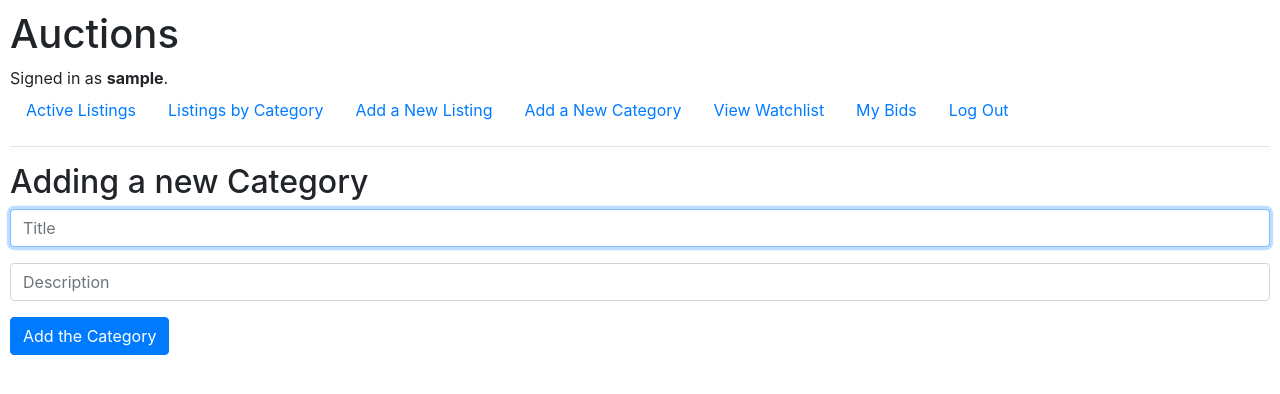
After one commit to IliasElab/CS50_Commerce, a Django app: page /addcategory in a window 1280 px wide. The commit adds this page. Shown: the top 394 px of the page. Run offline with Django 3.2, Linux system fonts and the light colour scheme; the visitor is signed in with stand-in values (Sample User, id 1); some libraries are stand-ins or nearby versions.

Commit message:
Category + Changing routes and urls + Admin Interface

```diff
--- a/auctions/models.py
+++ b/auctions/models.py
@@ -1,5 +1,6 @@
 from django.contrib.auth.models import AbstractUser
 from django.db import models
+from datetime import datetime
 
 
 class Auction(models.Model):
@@ -7,9 +8,9 @@ class Auction(models.Model):
     baseprice = models.IntegerField()
     title = models.CharField(max_length= 100)
     description = models.TextField(max_length=1500)
-    category = models.CharField(max_length= 50, default=None)
     image = models.URLField(max_length=200, default=None, blank=True)
     createdby = models.ForeignKey("User", on_delete=models.CASCADE , related_name="owning")
+    category = models.ForeignKey("Category", on_delete=models.CASCADE, related_name="auctions")
 
     def __str__(self):
         return "Auction N° "+ str(self.id)
@@ -32,3 +33,11 @@ class Comment(models.Model):
     auction = models.ForeignKey(Auction, on_delete=models.CASCADE, related_name="comments")
     content = models.TextField(max_length = 2000)
     writer = models.ForeignKey(User, on_delete=models.CASCADE, related_name="writer_comments")
+    date = models.DateTimeField(auto_now_add = True)
+
+class Category(models.Model):
+    title = models.CharField(max_length = 50)
+    description = models.TextField(max_length = 500)
+
+    def __str__(self):
+        return str(self.title)
--- a/auctions/templates/auctions/layout.html
+++ b/auctions/templates/auctions/layout.html
@@ -20,19 +20,28 @@
             <li class="nav-item">
                 <a class="nav-link" href="{% url 'index' %}">Active Listings</a>
             </li>
+            <li class="nav-item">
+                <a class="nav-link" href="{% url 'viewcategory' %}">Listings by Category</a>
+            </li>
             {% if user.is_authenticated %}
                 <li class="nav-item">
                     <a class="nav-link" href="{% url 'addlisting' %}">Add a New Listing</a>
                 </li>
+                {% if user.is_staff == True %}
+                    <li class="nav-item">
+                        <a class="nav-link" href="{% url 'addcategory' %}">Add a New Category</a>
+                    </li>
+                {% endif %}
                 <li class="nav-item">
-                    <a class="nav-link" href="{% url 'watchlist' %}">View Watchlist</a>
+                    <a class="nav-link" href="{% url 'listings' type='watchlist' %}">View Watchlist</a>
                 </li>
                 <li class="nav-item">
-                    <a class="nav-link" href="{% url 'mybids' %}">My Bids</a>
+                    <a class="nav-link" href="{% url 'listings' type='mybids' %}">My Bids</a>
                 </li>
                 <li class="nav-item">
                     <a class="nav-link" href="{% url 'logout' %}">Log Out</a>
                 </li>
+
             {% else %}
                 <li class="nav-item">
                     <a class="nav-link" href="{% url 'login' %}">Log In</a>
--- /dev/null
+++ b/auctions/templates/auctions/new_category.html
@@ -0,0 +1,16 @@
+{% extends "auctions/layout.html" %}
+
+{% block body %}
+    <h2>Adding a new Category</h2>
+
+    <form action="{% url 'addcategory' %}" method="post">
+        {% csrf_token %}
+        <div class="form-group">
+            <input autofocus class="form-control" type="text" name="title" placeholder="Title">
+        </div>
+        <div class="form-group">
+            <input autofocus class="form-control" type="text" name="description" placeholder="Description">
+        </div>
+        <input class="btn btn-primary" type="submit" value="Add the Category">
+    </form>
+{% endblock %}
--- a/auctions/templates/auctions/new_listing.html
+++ b/auctions/templates/auctions/new_listing.html
@@ -9,7 +9,11 @@
             <input autofocus class="form-control" type="text" name="title" placeholder="Title">
         </div>
         <div class="form-group">
-            <input autofocus class="form-control" type="text" name="category" placeholder="Category">
+            <select name="category">
+                {% for category in categorys %}
+                    <option value="{{ category.id }}">Category N°{{ category.id }} : {{ category.title }}</option>
+                {% endfor %}
+            </select>
         </div>
         <div class="form-group">
             <input autofocus class="form-control" type="text" name="description" placeholder="Description">
--- a/auctions/urls.py
+++ b/auctions/urls.py
@@ -4,11 +4,12 @@ from . import views
 
 urlpatterns = [
     path("", views.index, name="index"),
+    path("listings/<str:type>", views.listings, name="listings"),
     path("login", views.login_view, name="login"),
     path("logout", views.logout_view, name="logout"),
     path("register", views.register, name="register"),
     path("addlisting", views.addlisting, name="addlisting"),
-    path("<int:listing_id>", views.listing, name="listing"),
-    path("watchlist", views.watchlist, name="watchlist"),
-    path("mybids", views.mybids, name="mybids")
+    path("addcategory", views.addcategory, name="addcategory"),
+    path("listing/<int:listing_id>", views.listing, name="listing"),
+    path("viewcategory", views.viewcategory, name="viewcategory")
 ]
--- a/auctions/views.py
+++ b/auctions/views.py
@@ -6,7 +6,6 @@ from django.urls import reverse
 from django.contrib.auth.decorators import login_required
 
 from .models import *
-#from django.forms import NameForm
 
 
 
@@ -16,20 +15,32 @@ def index(request):
         "title": "Active Listing"
     })
 
-def watchlist(request):
-    wlist = request.user.watchlist.all()
+def listings(request, type):
+    if type == "watchlist":
+        wlist = request.user.watchlist.all()
+        listings = Auction.objects.filter(id__in = [wl.id for wl in wlist])
+        title = "Watchlist"
+    elif type == "mybids":
+        blist = request.user.proposer_bids.all()
+        listings = Auction.objects.filter(id__in = [bl.auction.id for bl in blist])
+        title = "My Bids"
+    elif type.isdigit() and int(type) in Category.objects.all().values_list('id', flat=True):
+        cat = Category.objects.get(id = int(type))
+        listings = Auction.objects.filter(category = cat)
+        title = "Listing by " + cat.title
+    else:
+        return HttpResponseRedirect(reverse("index"))
+
     return render(request, "auctions/index.html", {
-        "listings": Auction.objects.filter(id__in = [wl.id for wl in wlist]),
-        "title": "Watchlist"
+        "listings": listings,
+        "title": title
     })
 
-def mybids(request):
-    blist = request.user.proposer_bids.all()
-    alist = Auction.objects.all()
-    return render(request, "auctions/index.html", {
-        "listings": alist.filter(id__in = [bl.auction.id for bl in blist]),
-        "title": "My Bids"
+def viewcategory(request):
+    return render(request, "auctions/categorys.html", {
+        "categorys": Category.objects.all()
     })
+
 
 def login_view(request):
     if request.method == "POST":
@@ -87,18 +98,31 @@ def addlisting(request):
     if request.method == "POST":
         new = Auction(
             title=request.POST["title"],
-            category = request.POST["category"],
+            category = Category.objects.get(id = int(request.POST["category"])),
             description= request.POST["description"],
             baseprice=request.POST["baseprice"],
             image=request.POST["URL"],
             createdby=request.user)
 
         new.save()
-        return render(request, "auctions/index.html", {
-            "listings": Auction.objects.filter(isactive = True)
+        return HttpResponseRedirect(reverse("index"))
+    else:
+        return render(request, "auctions/new_listing.html", {
+            "categorys": Category.objects.all()
         })
+
+
+@login_required()
+def addcategory(request):
+    if request.method == "POST":
+        new = Category(
+            title=request.POST["title"],
+            description= request.POST["description"])
+
+        new.save()
+        return HttpResponseRedirect(reverse("index"))
     else:
-        return render(request, "auctions/new_listing.html")
+        return render(request, "auctions/new_category.html")
 
 
 def listing(request, listing_id):
```
Also changed, not shown: auctions/admin.py (+10 -3 lines), auctions/templates/auctions/categorys.html (added, +14 -0 lines), auctions/templates/auctions/listing.html (+7 -2 lines), auctions/migrations/0024_auto_20210518_1413.py (added), auctions/migrations/0025_comment_date.py (added), auctions/migrations/0026_alter_comment_date.py (added).
